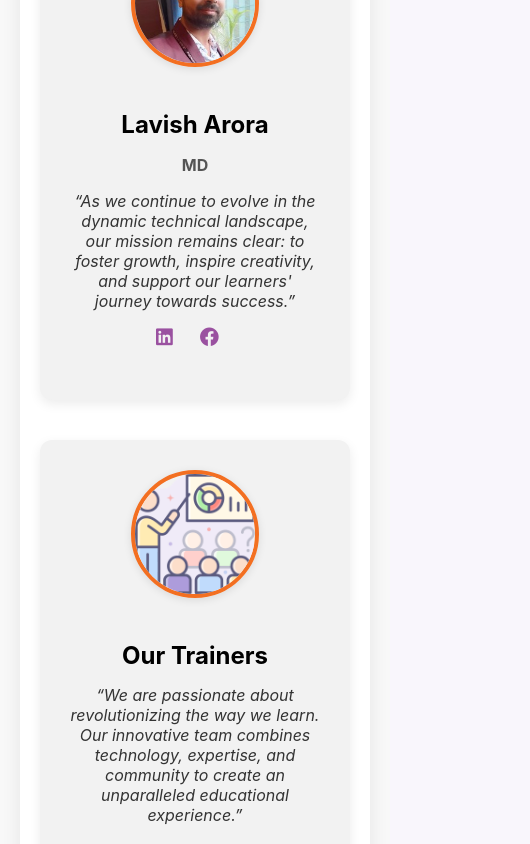
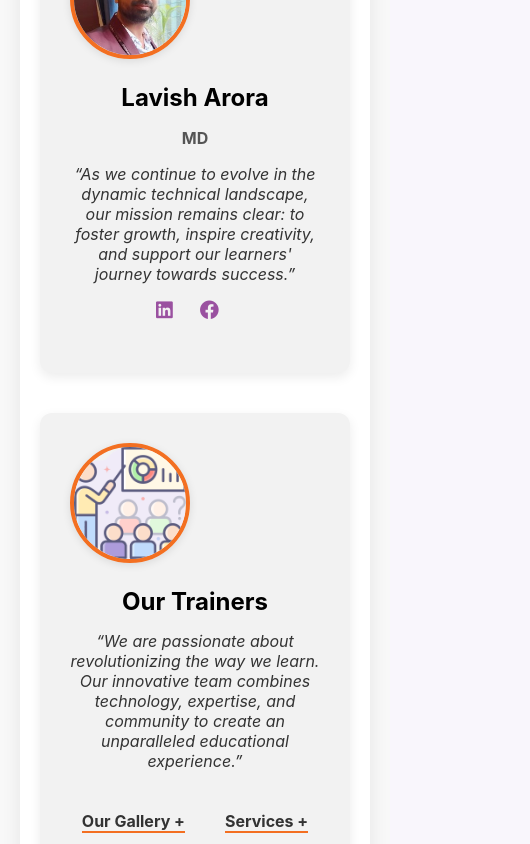
Before and after one commit to kanika0422/RACE-IT-SOLUTIONS, a React (Create React App) app in the folder frontend/: page / in a window 390 px wide. Shown: the part 4063-4907 px from the top of the page, 530 px wide, since content can reach past the window. Built offline with nearby package versions, Linux system fonts and the light colour scheme.

Commit message:
mobile view

```diff
--- a/frontend/src/index.css
+++ b/frontend/src/index.css
@@ -1,13 +1,32 @@
-body {
+/* Global reset & base styles */
+html, body {
   margin: 0;
+  padding: 0;
+  width: 100%;
+  max-width: 100%;       /* Prevent going wider than viewport */
+  overflow-x: hidden;    /* 🚫 Fix white empty space + horizontal scroll */
   font-family: -apple-system, BlinkMacSystemFont, 'Segoe UI', 'Roboto', 'Oxygen',
     'Ubuntu', 'Cantarell', 'Fira Sans', 'Droid Sans', 'Helvetica Neue',
     sans-serif;
   -webkit-font-smoothing: antialiased;
   -moz-osx-font-smoothing: grayscale;
+  box-sizing: border-box;
 }
 
+/* Ensure consistent sizing for all elements */
+*, *::before, *::after {
+  box-sizing: inherit;
+}
+
+/* Make sure code blocks look neat */
 code {
   font-family: source-code-pro, Menlo, Monaco, Consolas, 'Courier New',
     monospace;
 }
+
+/* Prevent images and videos from breaking layout */
+img, video {
+  max-width: 100%;
+  height: auto;
+  display: block;
+}
```
